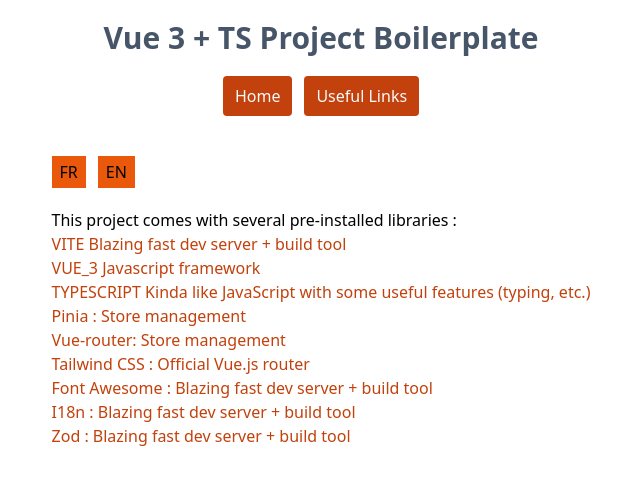
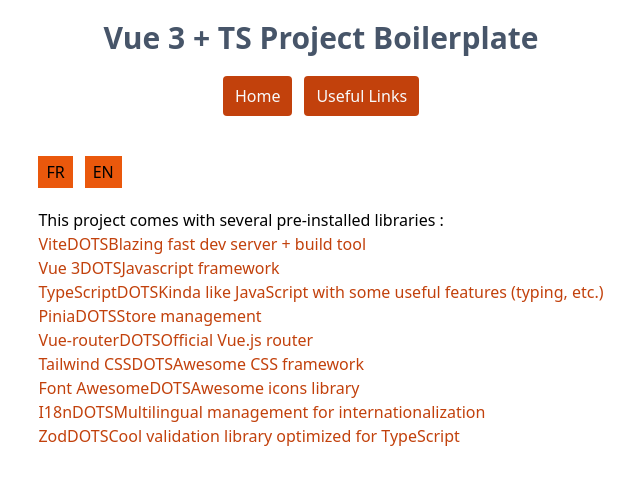
Before and after one commit to Ed4ru/boilerplate-vue3-typescript, a Vue app: page /links in a window 1280 px wide. Shown: the top 484 px of the page, without its empty margins (319-959 px from the left). Built offline with nearby package versions, Linux system fonts and the light colour scheme.

Commit message:
Update UsefulLinks.vue

```diff
--- a/src/views/UsefulLinks.vue
+++ b/src/views/UsefulLinks.vue
@@ -6,15 +6,15 @@
     </div>
     <p>This project comes with several pre-installed libraries :</p>
     <ul>
-      <li>{{ tl('VITE') }} {{ t('USEFUL_LINKS.VITE') }}</li>
-      <li>{{ tl('VUE_3') }} {{ t('USEFUL_LINKS.VUE_3') }}</li>
-      <li>{{ tl('TYPESCRIPT') }} {{ t('USEFUL_LINKS.TYPESCRIPT') }}</li>
-      <li>Pinia : {{ t('USEFUL_LINKS.PINIA') }}</li>
-      <li>Vue-router: {{ t('USEFUL_LINKS.PINIA') }}</li>
-      <li>Tailwind CSS : {{ t('USEFUL_LINKS.VUE_ROUTER') }}</li>
-      <li>Font Awesome : {{ t('USEFUL_LINKS.VITE') }}</li>
-      <li>I18n : {{ t('USEFUL_LINKS.VITE') }}</li>
-      <li>Zod : {{ t('USEFUL_LINKS.VITE') }}</li>
+      <li>Vite{{ tl('DOTS') }}{{ t('USEFUL_LINKS.VITE') }}</li>
+      <li>Vue 3{{ tl('DOTS') }}{{ t('USEFUL_LINKS.VUE_3') }}</li>
+      <li>TypeScript{{ tl('DOTS') }}{{ t('USEFUL_LINKS.TYPESCRIPT') }}</li>
+      <li>Pinia{{ tl('DOTS') }}{{ t('USEFUL_LINKS.PINIA') }}</li>
+      <li>Vue-router{{ tl('DOTS') }}{{ t('USEFUL_LINKS.VUE_ROUTER') }}</li>
+      <li>Tailwind CSS{{ tl('DOTS') }}{{ t('USEFUL_LINKS.TAILWIND_CSS') }}</li>
+      <li>Font Awesome{{ tl('DOTS') }}{{ t('USEFUL_LINKS.FONT_AWESOME') }}</li>
+      <li>I18n{{ tl('DOTS') }}{{ t('USEFUL_LINKS.I18N') }}</li>
+      <li>Zod{{ tl('DOTS') }}{{ t('USEFUL_LINKS.ZOD') }}</li>
     </ul>
   </div>
 </template>
@@ -44,14 +44,10 @@
 <i18n>
 {
   "en": {
-    "VITE": "Vite:",
-    "VUE_3": "Vue 3:",
-    "TYPESCRIPT": "Typescript:"
+    "DOTS": ": "
   },
   "fr": {
-    "VITE": "Vite :",
-    "VUE_3": "Vue 3 :",
-    "TYPESCRIPT": "Typescript :"
+    "DOTS": " : "
   }
 }
 </i18n>
```
